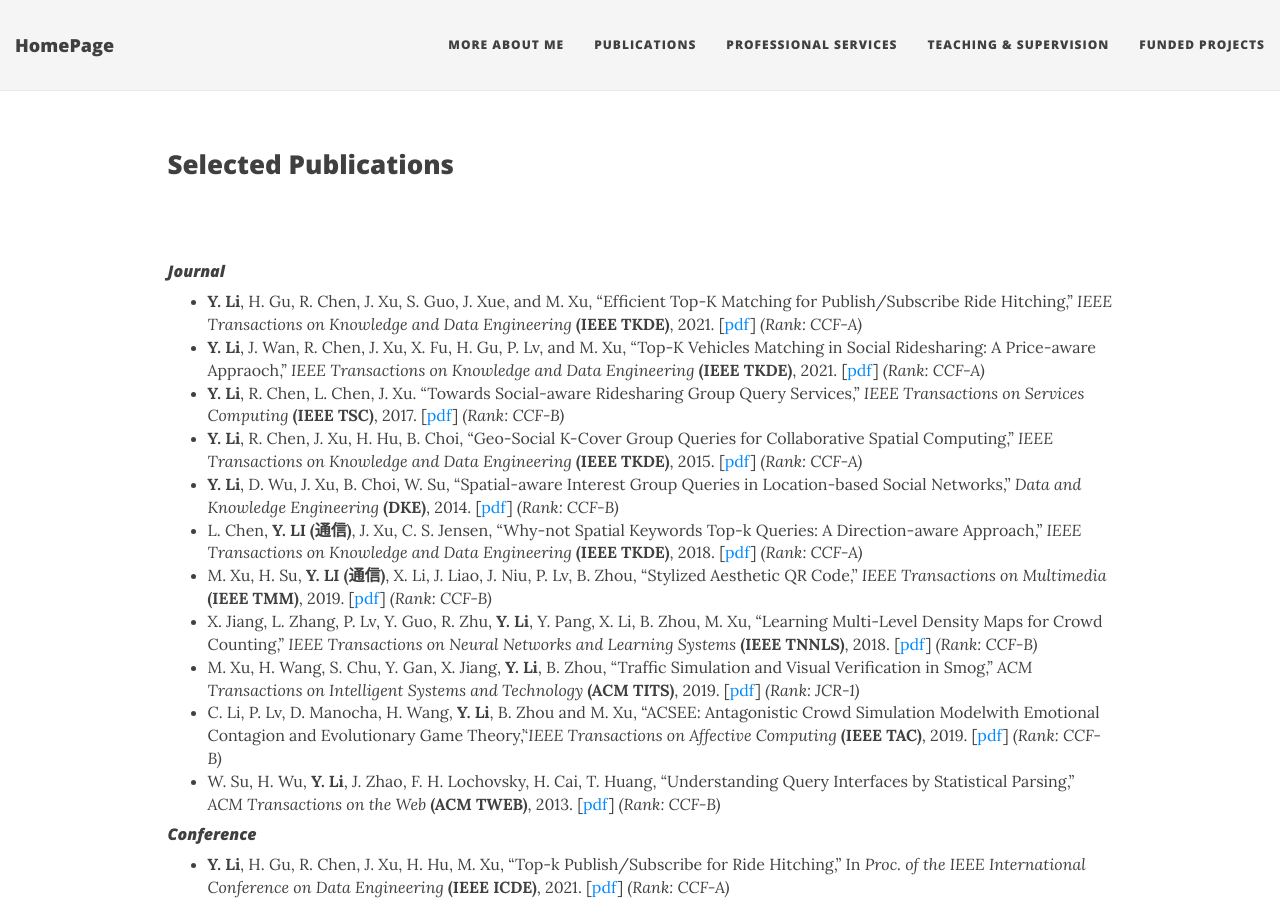
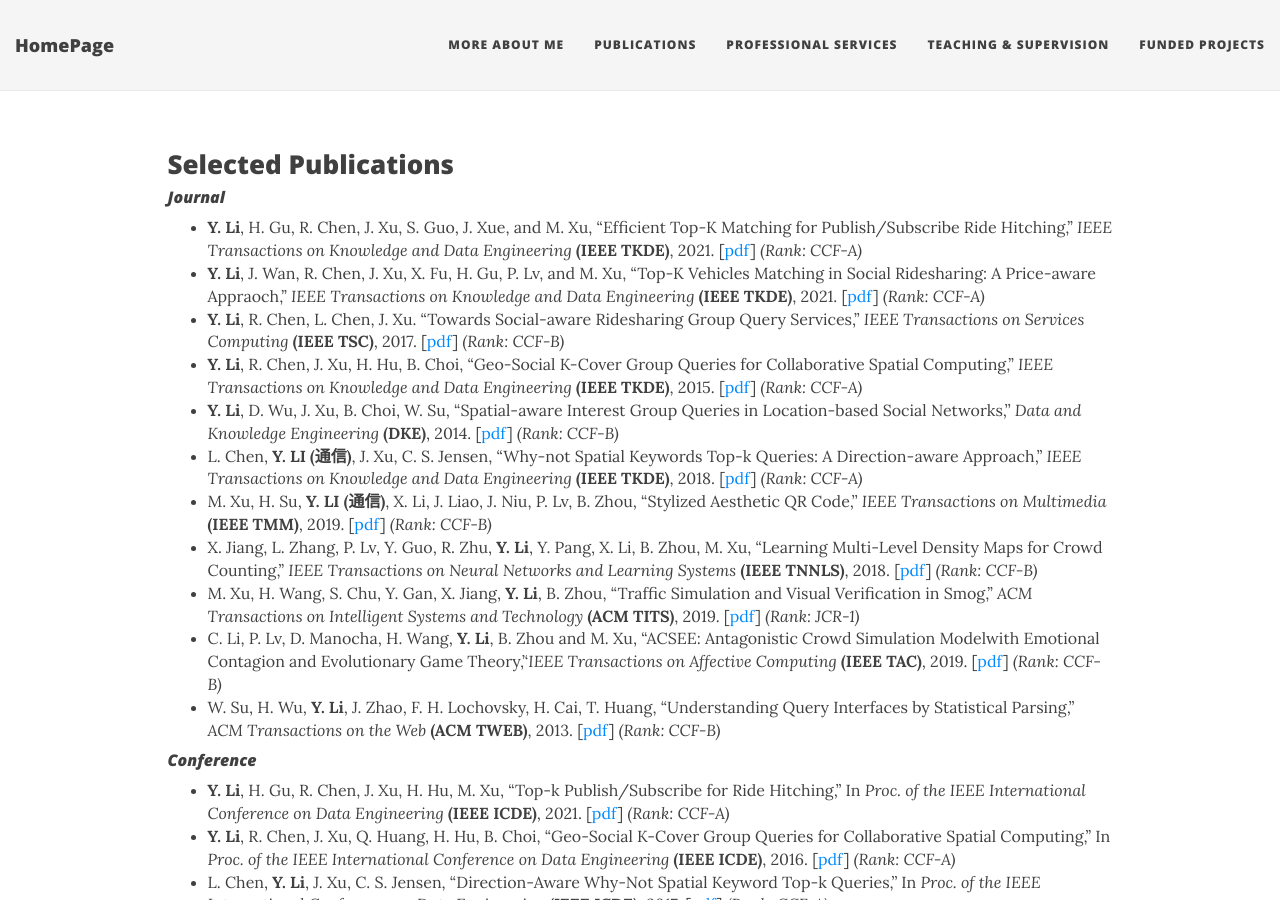
Before and after one commit to zzudb/zzudb.github.io, a Jekyll site: the page built from pages/mypublications.md, in a window 1280 px wide and 900 px high. Built offline with Jekyll 4.4.1, drawn with Linux system fonts in a browser that asks for light colours; nearby versions of some CDN libraries.

Commit message:
Update mypublications.md

```diff
--- a/pages/mypublications.md
+++ b/pages/mypublications.md
@@ -2,7 +2,7 @@
 layout: page
 show-avatar: false
 ---
-<h2 style="text-align: left;">Selected Publications</h2><br>
+<h2 style="text-align: left;">Selected Publications</h2>
 
 #### _Journal_
 * **Y. Li**, H. Gu, R. Chen, J. Xu, S. Guo, J. Xue, and M. Xu, "Efficient Top-K Matching for Publish/Subscribe Ride Hitching,'' _IEEE Transactions on Knowledge and Data Engineering_ **(IEEE TKDE)**, 2021. [[pdf](https://zzudb.github.io/pages/mypublications/)] _(Rank: CCF-A)_
```
